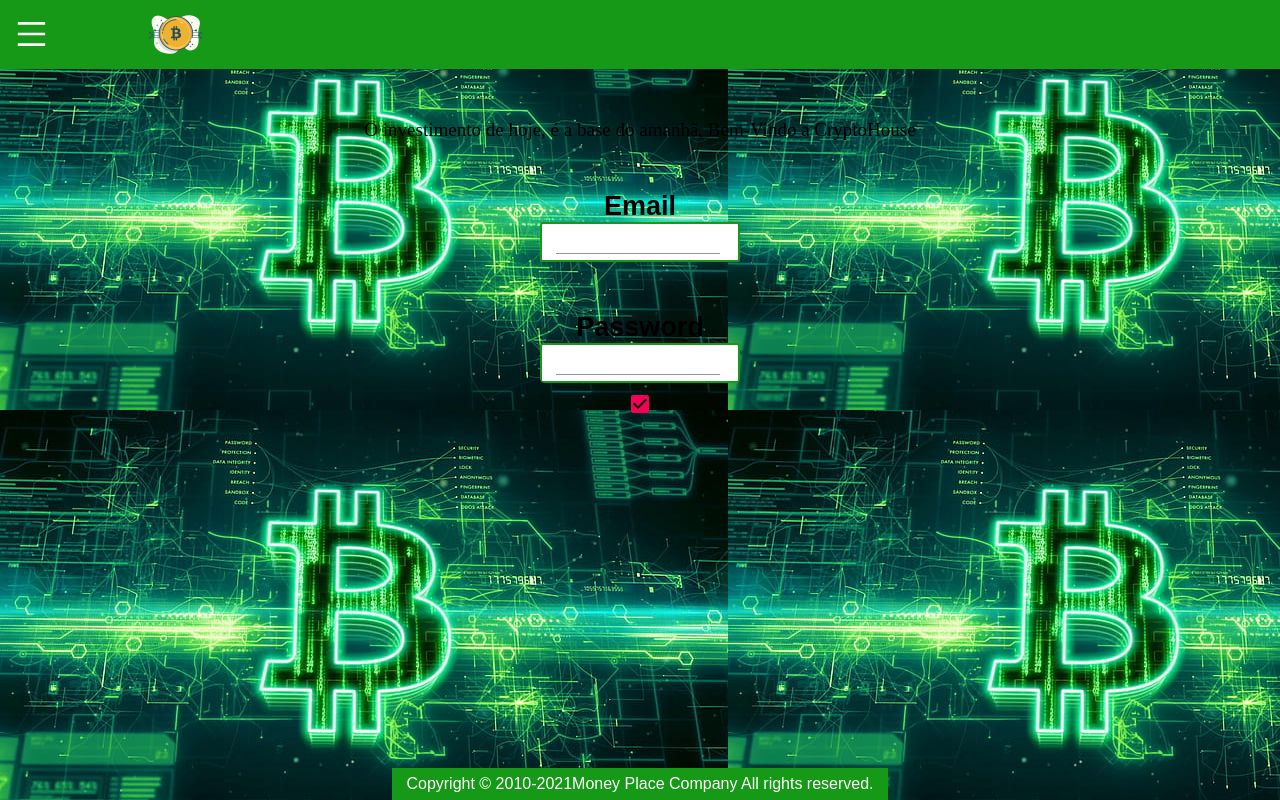
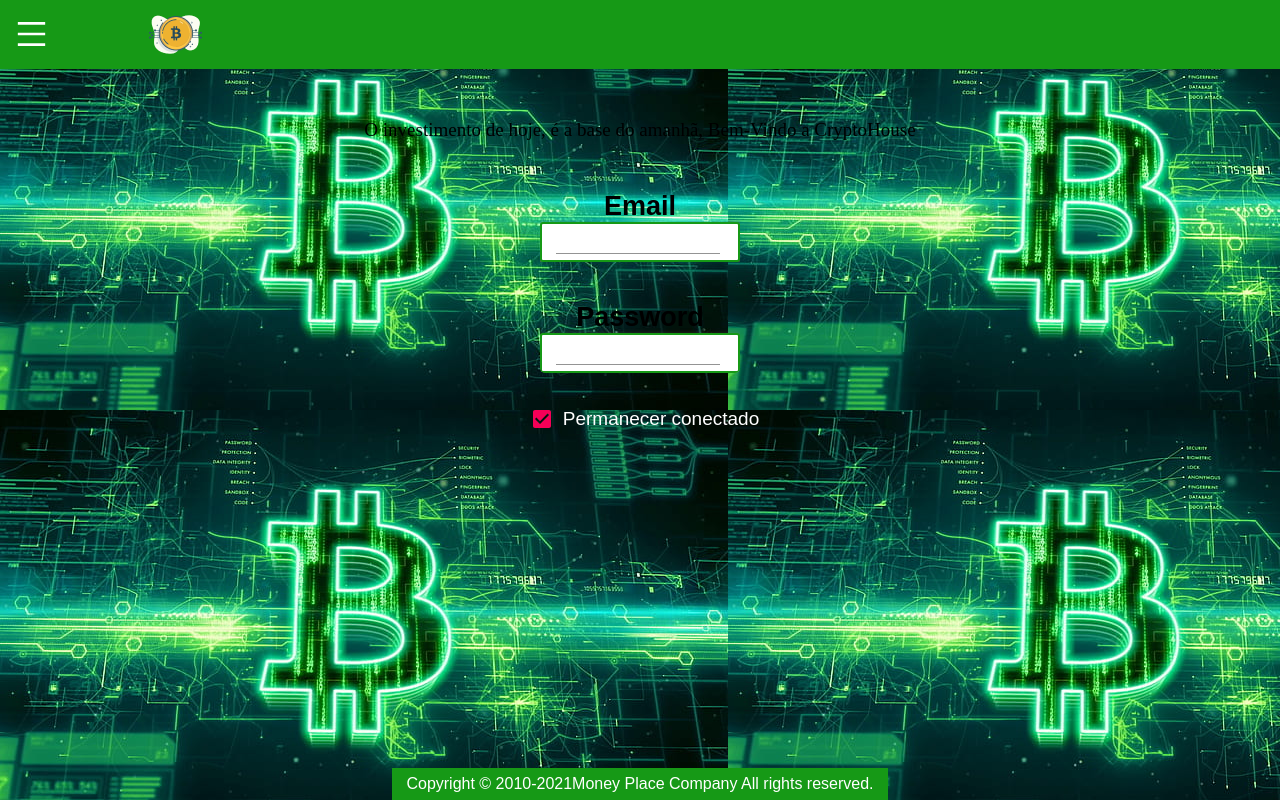
Before and after one commit to caiodeoliveira/Crypto-House, a React (Create React App) app: page / in a window 1280 px wide. Built offline with nearby package versions, Linux system fonts and the light colour scheme; a web font is replaced by a local one.

Commit message:
💄 Add KeepConectLogin component

```diff
--- a/src/components/atoms/Text/styles.ts
+++ b/src/components/atoms/Text/styles.ts
@@ -2,7 +2,7 @@ import styled from "styled-components";
 import { colors, typography, fonts } from "../../../styles/mixins";
 
 const TitleText = styled.div`
-  font-size: ${typography.modal_title};
+  font-size: ${typography.subTitle};
   font-weight: ${fonts.montserrat.bold};
   color: ${colors.body};
 `;
--- a/src/components/molecules/FormLoginContainer/index.tsx
+++ b/src/components/molecules/FormLoginContainer/index.tsx
@@ -4,7 +4,7 @@ import S from "./styles";
 const FormLoginContainer = () => {
   return (
     <S.Form>
-      <label>
+      <label className="labelx">
         Email
         <S.LoginInput id="my-input" aria-describedby="my-helper-text" />
       </label>
--- a/src/components/molecules/FormLoginContainer/styles.ts
+++ b/src/components/molecules/FormLoginContainer/styles.ts
@@ -8,7 +8,7 @@ const Form = withStyles({
     borderRadius: 5,
     display: "grid",
     gridTemplateColumns: "1fr",
-    gap: "50px",
+    gap: "40px",
     margin: "50px 0 0 0",
     fontSize: "27px",
     fontWeight: "bold",
--- /dev/null
+++ b/src/components/molecules/KeepConectLogin/index.tsx
@@ -0,0 +1,15 @@
+import React from "react";
+import S from "./styles";
+import Checkbox from "../../atoms/CheckBox";
+import Text from "../../atoms/Text";
+
+const KeepConectLogin = () => {
+  return (
+    <S.Container>
+      <Checkbox />
+      <Text type="input_label"> {"Permanecer conectado"}</Text>
+    </S.Container>
+  );
+};
+
+export default KeepConectLogin;
--- /dev/null
+++ b/src/components/molecules/KeepConectLogin/styles.ts
@@ -0,0 +1,16 @@
+import { fonts, typography } from "../../../styles/mixins";
+import styled from "styled-components";
+
+const Container = styled.div`
+  display: flex;
+  flex-direction: row;
+  align-items: center;
+  margin-top: 25px;
+  font-weight: ${fonts.montserrat.bold};
+`;
+
+const S = {
+  Container,
+};
+
+export default S;
--- a/src/components/organisms/LoginInnerArea/index.tsx
+++ b/src/components/organisms/LoginInnerArea/index.tsx
@@ -1,7 +1,7 @@
 import S from "./styles";
 import FormLoginContainer from "../../molecules/FormLoginContainer";
 import Footer from "../../atoms/Footer";
-import CheckBoxInput from "../../atoms/CheckBox";
+import KeepConectLogin from "../../molecules/KeepConectLogin";
 
 const LoginInnerArea = () => {
   return (
@@ -9,7 +9,7 @@ const LoginInnerArea = () => {
       <S.Container>
         <FormLoginContainer />
         <Footer />
-        <CheckBoxInput />
+        <KeepConectLogin />
       </S.Container>
     </>
   );
```
